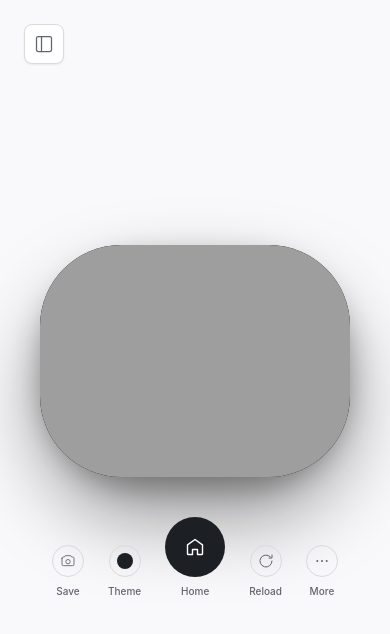
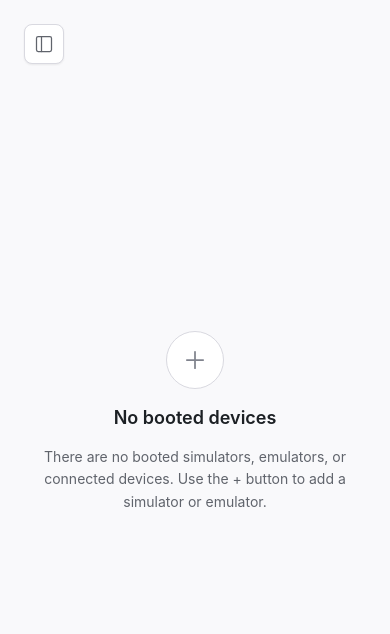
Before and after one commit to expo/expo-device-hub, a React Native app in the folder packages/expo-hub/: screen / in a window 390 px wide. Shown: the top 634 px of the page. Built offline with nearby package versions, Linux system fonts and the light colour scheme; no server answers.

Commit message:
Add empty state for expo-hub ui

```diff
--- a/packages/expo-hub/src/Dashboard.tsx
+++ b/packages/expo-hub/src/Dashboard.tsx
@@ -8,6 +8,7 @@ import { useEffect, useState } from 'react';
 import { SidebarToggle } from '../components/SidebarToggle';
 import { bg, shadow, text } from '../theme/tokens';
 import { useActiveDeviceClient } from './device';
+import { EmptyState } from './dashboard/EmptyState';
 import { Sidebar } from './dashboard/Sidebar';
 import { StreamPanel } from './dashboard/StreamPanel';
 import { useColorScheme } from './dashboard/useColorScheme';
@@ -94,8 +95,10 @@ export default function Dashboard(_props: { dom?: import('expo/dom').DOMProps })
         />
       )}
 
-      {selected && (
+      {selected ? (
         <StreamPanel device={selected} client={client} scheme={scheme} onToggleTheme={toggle} />
+      ) : (
+        <EmptyState />
       )}
 
       {/* Narrow + open: the sidebar overlays the stream with a backdrop. */}
--- a/packages/expo-hub/src/dashboard/DeviceSection.tsx
+++ b/packages/expo-hub/src/dashboard/DeviceSection.tsx
@@ -13,12 +13,21 @@ import { type Device } from './data';
 export type DeviceSectionProps = {
   title: string;
   addLabel: string;
+  /** Shown under the heading when the list is empty. */
+  emptyLabel: string;
   devices: Device[];
   selectedId: string;
   onSelect: (id: string) => void;
 };
 
-export function DeviceSection({ title, addLabel, devices, selectedId, onSelect }: DeviceSectionProps) {
+export function DeviceSection({
+  title,
+  addLabel,
+  emptyLabel,
+  devices,
+  selectedId,
+  onSelect,
+}: DeviceSectionProps) {
   const [addHovered, setAddHovered] = useState(false);
 
   return (
@@ -48,7 +57,21 @@ export function DeviceSection({ title, addLabel, devices, selectedId, onSelect }
       </div>
 
       <div style={{ display: 'grid', gap: 6 }}>
-        {devices.map((device) => (
+        {devices.length === 0 ? (
+          <p
+            style={{
+              ...textSize.sm,
+              color: text.secondary,
+              margin: 0,
+              padding: '12px 16px',
+              borderRadius: radius.xl,
+              border: `1px dashed ${border.default}`,
+              backgroundColor: bg.subtle,
+            }}>
+            {emptyLabel}
+          </p>
+        ) : (
+          devices.map((device) => (
             <DeviceListItem
               key={device.id}
               name={device.name}
@@ -56,7 +79,8 @@ export function DeviceSection({ title, addLabel, devices, selectedId, onSelect }
               selected={device.id === selectedId}
               onClick={() => onSelect(device.id)}
             />
-        ))}
+          ))
+        )}
       </div>
     </section>
   );
--- /dev/null
+++ b/packages/expo-hub/src/dashboard/EmptyState.tsx
@@ -0,0 +1,46 @@
+import { PlusIcon } from '../../components/icons';
+import { bg, border, heading, icon, radius, text, textSize } from '../../theme/tokens';
+
+/**
+ * Shown in the stream panel when no devices are available — i.e. there are no
+ * booted simulators, emulators, or connected physical devices to mirror. Points
+ * the user at the sidebar's + buttons to boot one.
+ */
+export function EmptyState() {
+  return (
+    <section
+      style={{
+        flex: 1,
+        minWidth: 0,
+        display: 'flex',
+        flexDirection: 'column',
+        alignItems: 'center',
+        justifyContent: 'center',
+        gap: 16,
+        padding: 40,
+        boxSizing: 'border-box',
+        backgroundColor: bg.subtle,
+        overflow: 'hidden',
+        textAlign: 'center',
+      }}>
+      <div
+        style={{
+          display: 'flex',
+          alignItems: 'center',
+          justifyContent: 'center',
+          width: 56,
+          height: 56,
+          borderRadius: radius.full,
+          border: `1px solid ${border.default}`,
+          backgroundColor: bg.default,
+        }}>
+        <PlusIcon size={28} color={icon.secondary} />
+      </div>
+      <h2 style={{ ...heading.lg, color: text.default, margin: 0 }}>No booted devices</h2>
+      <p style={{ ...textSize.sm, color: text.secondary, margin: 0, maxWidth: 320 }}>
+        There are no booted simulators, emulators, or connected devices. Use the + button to add a
+        simulator or emulator.
+      </p>
+    </section>
+  );
+}
--- a/packages/expo-hub/src/dashboard/Sidebar.tsx
+++ b/packages/expo-hub/src/dashboard/Sidebar.tsx
@@ -45,6 +45,7 @@ export function Sidebar({
       <DeviceSection
         title="Simulators"
         addLabel="Add simulator"
+        emptyLabel="No booted simulators. Use the + button to add one."
         devices={simulators}
         selectedId={selectedId}
         onSelect={onSelect}
@@ -52,6 +53,7 @@ export function Sidebar({
       <DeviceSection
         title="Emulators"
         addLabel="Add emulator"
+        emptyLabel="No booted emulators or devices. Use the + button to add one."
         devices={emulators}
         selectedId={selectedId}
         onSelect={onSelect}
--- a/packages/expo-hub/src/dashboard/data.ts
+++ b/packages/expo-hub/src/dashboard/data.ts
@@ -1,6 +1,7 @@
 /**
- * Mock data for the Expo Hub dashboard. The real Hub would feed these from the
- * dev server / connected simulators — here everything is static.
+ * Static data for the Expo Hub dashboard. The device lists are no longer mocked
+ * here — they come live from the plugin server via `useDevices`; this file now
+ * only holds the shared types and the static `logs` / `tabs` placeholders.
  */
 
 export type Platform = 'ios' | 'android';
@@ -20,18 +21,6 @@ export type LogEntry = {
 };
 
 export type TabKey = 'logs' | 'network' | 'settings';
-
-export const simulators: Device[] = [
-  { id: 'iphone-17-pro', name: 'iPhone 17 Pro', version: 'iOS 27.0', platform: 'ios' },
-  { id: 'iphone-ultra', name: 'iPhone Ultra', version: 'iOS 27.0', platform: 'ios' },
-];
-
-export const emulators: Device[] = [
-  { id: 'pixel-9-pro', name: 'Pixel 9 Pro', version: 'Android 16', platform: 'android' },
-  { id: 'pixel-9a', name: 'Pixel 9a', version: 'Android 15', platform: 'android' },
-];
-
-export const allDevices: Device[] = [...simulators, ...emulators];
 
 export const logs: LogEntry[] = [
   { id: '1', source: 'server', message: 'expo-image@2.4.0 - expected version: ~2.4.1' },
--- a/packages/expo-hub/src/dashboard/useDevices.ts
+++ b/packages/expo-hub/src/dashboard/useDevices.ts
@@ -1,6 +1,6 @@
 import { useEffect, useState } from 'react';
 
-import { emulators as fallbackEmulators, simulators as fallbackSimulators, type Device } from './data';
+import { type Device } from './data';
 
 /**
  * The Expo Hub DevTools plugin server (`src/server/`) exposes the live device
@@ -16,17 +16,17 @@ export type DeviceList = {
 };
 
 /**
- * Loads the device list from the plugin server, replacing the static mock data.
+ * Loads the live device list from the plugin server.
  *
  * The endpoint only exists when Hub runs as a DevTools plugin behind `@expo/cli`
  * (`dist/server/index.mjs`). When the dashboard is opened standalone (e.g.
- * `expo start --web` for design work) the fetch fails and we keep the static
- * `data.ts` lists as a fallback so the UI still renders.
+ * `expo start --web` for design work) the fetch fails and the lists stay empty,
+ * so the UI shows its empty state rather than mocked devices.
  */
 export function useDevices(): DeviceList {
   const [devices, setDevices] = useState<DeviceList>({
-    simulators: fallbackSimulators,
-    emulators: fallbackEmulators,
+    simulators: [],
+    emulators: [],
   });
 
   useEffect(() => {
@@ -39,8 +39,8 @@ export function useDevices(): DeviceList {
         const data = (await response.json()) as DeviceList;
         if (!cancelled) setDevices(data);
       } catch (error) {
-        // Keep the fallback list — the endpoint is absent outside the plugin.
-        console.warn('[expo-hub] Falling back to static device list:', error);
+        // Keep the empty list — the endpoint is absent outside the plugin.
+        console.warn('[expo-hub] No device endpoint, showing empty state:', error);
       }
     })();
 
```
Lines whose indentation alone changed are shown as unchanged.
